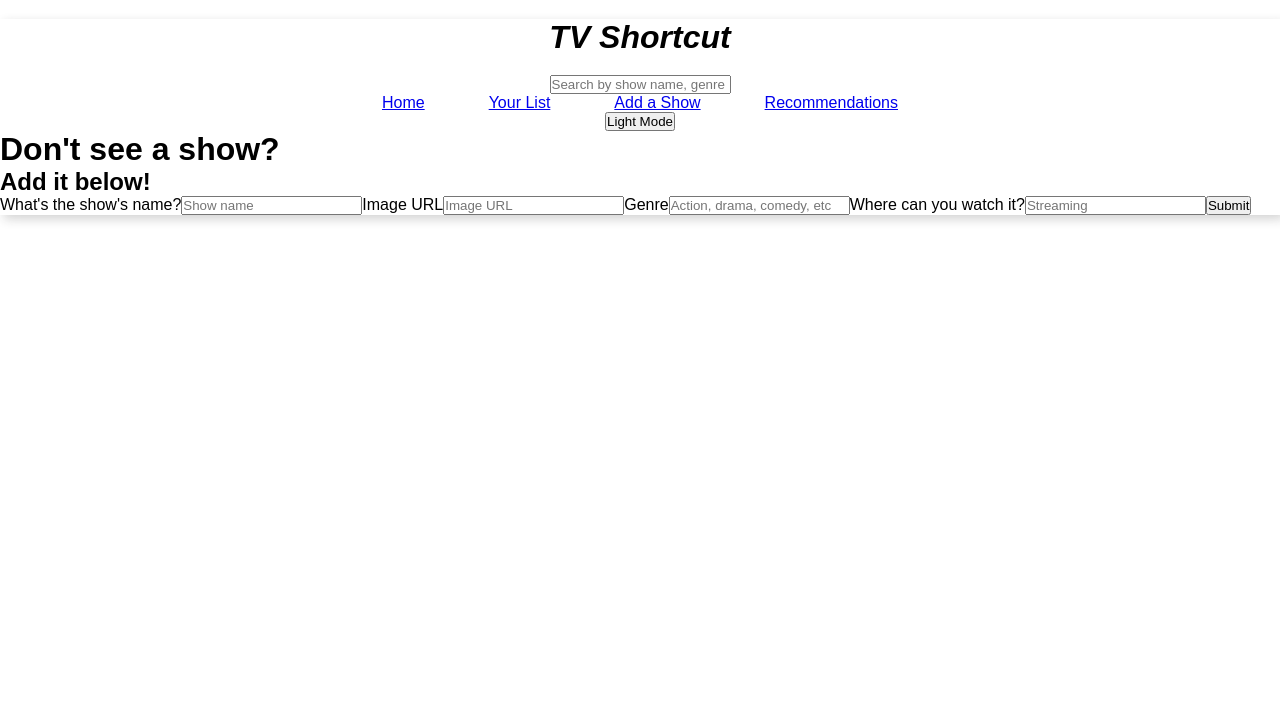
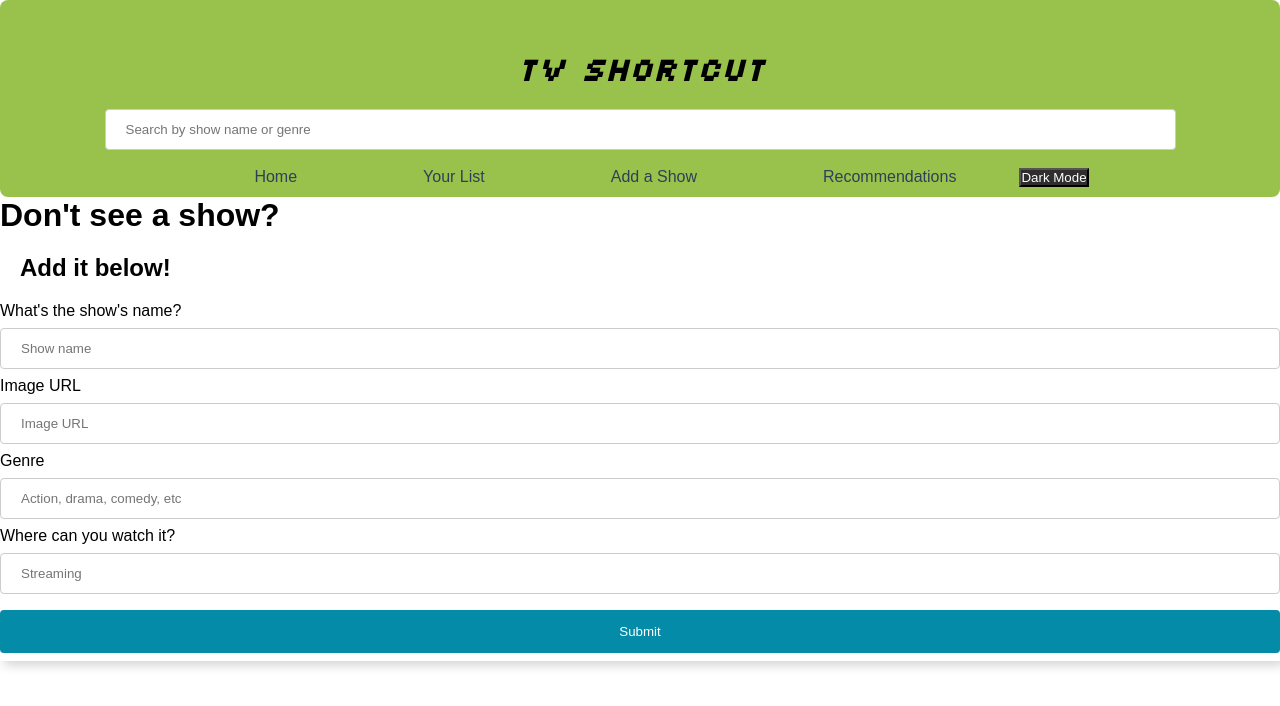
Before and after one commit to nicogarbaccio/tv-shortcut, a React (Create React App) app: page /AddShow in a window 1280 px wide. Shown: the top 706 px of the page. Built offline with nearby package versions, Linux system fonts and the light colour scheme; data requests are answered from the project's data file.

Commit message:
CSS changes

```diff
--- a/db.json
+++ b/db.json
@@ -8,7 +8,7 @@
       "streaming": "Hulu",
       "image": "https://static.tvmaze.com/uploads/images/medium_portrait/420/1050547.jpg",
       "reviews": [],
-      "likes": 26,
+      "likes": 27,
       "inList": false
     },
     {
@@ -19,7 +19,7 @@
       "streaming": "Netflix",
       "image": "https://static.tvmaze.com/uploads/images/medium_portrait/399/998743.jpg",
       "reviews": [],
-      "likes": 11,
+      "likes": 12,
       "inList": false
     },
     {
@@ -30,7 +30,7 @@
       "streaming": "HBO Max",
       "image": "https://static.tvmaze.com/uploads/images/medium_portrait/423/1058597.jpg",
       "reviews": [],
-      "likes": 0,
+      "likes": 1,
       "inList": false
     },
     {
@@ -52,7 +52,7 @@
       "streaming": "Hulu",
       "image": "https://static.tvmaze.com/uploads/images/medium_portrait/422/1055237.jpg",
       "reviews": [],
-      "likes": 13,
+      "likes": 15,
       "inList": false
     },
     {
@@ -74,8 +74,8 @@
       "streaming": "Netflix",
       "image": "https://static.tvmaze.com/uploads/images/medium_portrait/424/1061900.jpg",
       "reviews": [],
-      "likes": 0,
-      "inList": false
+      "likes": 1,
+      "inList": true
     },
     {
       "id": "8",
@@ -118,7 +118,7 @@
       "streaming": "Disney Plus",
       "image": "https://static.tvmaze.com/uploads/images/medium_portrait/417/1044382.jpg",
       "reviews": [],
-      "likes": 0,
+      "likes": 6,
       "inList": false
     },
     {
@@ -129,7 +129,7 @@
       "streaming": "Hulu",
       "image": "https://static.tvmaze.com/uploads/images/medium_portrait/422/1055313.jpg",
       "reviews": [],
-      "likes": 11,
+      "likes": 13,
       "inList": false
     },
     {
@@ -140,7 +140,7 @@
       "streaming": "Netflix",
       "image": "https://static.tvmaze.com/uploads/images/medium_portrait/355/887905.jpg",
       "reviews": [],
-      "likes": 0,
+      "likes": 6,
       "inList": false
     },
     {
@@ -151,7 +151,7 @@
       "streaming": "Bravo",
       "image": "https://static.tvmaze.com/uploads/images/medium_portrait/398/995671.jpg",
       "reviews": [],
-      "likes": 0,
+      "likes": 5,
       "inList": false
     },
     {
@@ -164,6 +164,36 @@
       "reviews": [],
       "likes": 5,
       "inList": false
+    },
+    {
+      "id": "15",
+      "title": "The Boys",
+      "genres": "Action",
+      "summary": "In a world where superheroes embrace the darker side of their massive celebrity and fame, The Boys centres on a group of vigilantes known informally as 'The Boys', who set out to take down corrupt superheroes with no more than blue collar grit and a willingness to fight dirty.",
+      "image": "https://static.tvmaze.com/uploads/images/medium_portrait/409/1024044.jpg",
+      "reviews": [],
+      "likes": 0,
+      "inList": false
+    },
+    {
+      "id": "16",
+      "title": "Love Island",
+      "genres": "Reality",
+      "summary": "U.S. version of the British show Love Island where a group of singles come to stay in a villa for a few weeks and have to couple up with one another, those who fail to find a partner to couple up with risk being dumped from the island. Islanders are on the lookout for romance, but the road to love doesn't always run smoothly. Challenges abound with new Islander arrivals and dramatic twists as friendships and relationships form. In addition to choosing their partners wisely, Islanders must also win the hearts of viewers who have the opportunity to shape events on screen and ultimately crown one lucky couple the winner, who will then have the chance to walk away with both love and the cash prize.",
+      "image": "https://static.tvmaze.com/uploads/images/medium_portrait/416/1041025.jpg",
+      "reviews": [],
+      "likes": 0,
+      "inList": false
+    },
+    {
+      "id": "17",
+      "title": "The Real Housewives of Atlanta",
+      "genres": "Reality",
+      "summary": "An up-close and personal look at life in Hotlanta, The Real Housewives of Atlanta follows five glamorous southern belles as they balance motherhood, demanding careers and a fast-paced social calendar, and shows what life is like in the most exclusive areas of Atlanta. These driven and ambitious women prove that they're not just housewives, but entrepreneurs, doting mothers and classy southern women. These ladies show the world what it takes to live large in some of the hottest zip codes in the south.",
+      "image": "https://static.tvmaze.com/uploads/images/medium_portrait/418/1045226.jpg",
+      "reviews": [],
+      "likes": 0,
+      "inList": false
     }
   ],
   "recommendations": {
--- a/public/index.html
+++ b/public/index.html
@@ -3,6 +3,10 @@
   <head>
     <meta charset="utf-8" />
     <link rel="icon" href="%PUBLIC_URL%/favicon.ico" />
+    <link
+      href="https://fonts.googleapis.com/css2?family=Silkscreen&display=swap"
+      rel="stylesheet"
+    />
     <meta name="viewport" content="width=device-width, initial-scale=1" />
     <meta name="theme-color" content="#000000" />
     <meta
--- a/src/Main.js
+++ b/src/Main.js
@@ -127,37 +127,37 @@ function Main( {shows, updateList, onUpdateLikes} ) {
         <div>
             <div>
                 <h2>What's Hot in Drama</h2>
-                <ul>
+                <ul className='container'>
                    {dramaObj}
                 </ul>
             </div>
             <div>
                 <h2>What's Hot in Comedy</h2>
-                <ul>
+                <ul className='container'>
                     {comedyObj}
                 </ul>
             </div>
             <div>
                 <h2>What's Hot in Action</h2>
-                <ul>
+                <ul className='container'>
                     {actionObj}
                 </ul>
             </div>
             <div>
                 <h2>What's Hot in Fantasy</h2>
-                <ul>
+                <ul className='container'>
                     {fantasyObj}
                 </ul>
             </div>
             <div>
                 <h2>What's Hot in Reality</h2>
-                <ul>
+                <ul className='container'>
                     {realityObj}
                 </ul>
             </div>
             <div>
                 <h2>Browse All Shows</h2>
-                <ul>
+                <ul className='browseAll'>
                     {showObj}
                 </ul>
             </div>
--- a/src/NavBar.js
+++ b/src/NavBar.js
@@ -6,14 +6,14 @@ function NavBar ( {setSearch, isDarkMode, onDarkModeClick} ) {
 
     return (
         <nav>
-            <h1>TV Shortcut</h1>
-            <SearchBar  setSearch={setSearch}/>
+            <h1 className='title'>TV Shortcut</h1>
+            <SearchBar setSearch={setSearch}/>
             <NavLink className="home" to ="/">Home</NavLink>
             <NavLink className="yourList"exact to ="/YourList">Your List</NavLink>
             <NavLink className="addShow"exact to ="/AddShow">Add a Show</NavLink>
             <NavLink className="recommendations"exact to ="/Recommendations">Recommendations</NavLink>
-            <button onClick={onDarkModeClick}>
-                {isDarkMode ? "Dark" : "Light"} Mode
+            <button className="modeButton" onClick={onDarkModeClick}>
+                {isDarkMode ? "Light" : "Dark"} Mode
             </button>
         </nav>
     )
--- a/src/SearchBar.js
+++ b/src/SearchBar.js
@@ -6,7 +6,7 @@ function SearchBar({ search, setSearch }) {
             <input
             type="text"
             id="search"
-            placeholder="Search by show name, genre"
+            placeholder="Search by show name or genre"
             value={search}
             onChange={(e) => setSearch(e.target.value)}
             />
--- a/src/Show.js
+++ b/src/Show.js
@@ -36,7 +36,7 @@ function Show( { id, title, image, about, streaming, likes, inList, updateList,
     }
 
     return (
-        <li>
+        <li className="card">
             <div>
                 <img src={image} alt={title} onClick ={()=> setShowAbout(prev =>!prev)}/>
                 {showAbout ? about : null}
@@ -47,7 +47,7 @@ function Show( { id, title, image, about, streaming, likes, inList, updateList,
                 <p>Watch it on: {streaming}</p>
             </div>
             <div>
-                <p>{likes} likes</p>
+                <p className="showDescription">{likes} likes</p>
                 <button onClick={handleLikeClick} className="likebutton">Like {"<3"}</button>
                 <button onClick={toggleList} className="listButton">
                     {list === true? "Remove from list" : "Add to list"}
--- a/src/YourList.js
+++ b/src/YourList.js
@@ -17,13 +17,14 @@ function YourList( { shows, updateList } ) {
                 inList={show.inList}
                 likes={show.likes}
                 updateList={updateList}
+
             />
         )
     })
     return (
         <div>
             <h1>Your List</h1>
-            <ul>
+            <ul className='container'>
                 {listObj}
             </ul>
         </div>
--- a/src/index.css
+++ b/src/index.css
@@ -20,37 +20,37 @@ body {
   transition: all 0.3s;
 }
 
+.title {
+  font-family: 'Silkscreen', cursive;
+}
+
 nav {
   text-align: center;
-  margin-left: 25%;
-  margin-right: 25%;
+  background-color: #99C24D;
   border-radius: 8px;
+  padding: 10px;
 }
 
-nav a{
+nav a {
   margin-left: 5%;
   margin-right:5%;
   margin-top: 5%;
   margin-bottom: 5%;
-  font-style:inherit
+  font-style: inherit;
 }
 
-nav h1{
+nav h1 {
   margin-top: 3%;
-  margin-bottom: 3%;
+  margin-bottom: 1%;
   font-style: italic;
-  font-size:200%
-}
-
-.search {
-
+  font-size: 200%
 }
 
 .listButton {
   font-family: Georgia, "Times New Roman", Times, serif;
-  font-size: small;
+  font-size: 12px;
   font-weight: bold;
-  background-color: red;
+  background-color: #F18F01;
   color: black;
   border-color: white;
   width: 100px;
@@ -65,15 +65,102 @@ nav h1{
 
 .likebutton {
   font-family: Georgia, "Times New Roman", Times, serif;
-  font-size: small;
+  font-size: 12px;
   font-weight: bold;
-  background-color: red;
+  background-color: #048BA8;
   color: black;
   border-color: white;
   width: 100px;
-  padding: 20px;
+  padding: 15px;
   margin-top: 10px;
   margin-bottom: 10px;
+  margin-left: 20px;
   border-radius: 10px;
   text-align: center;
 }
+
+ul {
+  list-style: none;
+}
+
+.container {
+  display: flex;
+  justify-content: space-around;
+  flex-wrap: wrap;
+}
+
+.browseAll {
+  display: flex;
+  justify-content: space-around;
+  flex-wrap: wrap;
+}
+
+input[type=text], select {
+  width: 100%;
+  padding: 12px 20px;
+  margin: 8px 0;
+  display: inline-block;
+  border: 1px solid #ccc;
+  border-radius: 4px;
+  box-sizing: border-box;
+}
+
+button[type=submit] {
+  width: 100%;
+  background-color: #048BA8;
+  color: white;
+  padding: 14px 20px;
+  margin: 8px 0;
+  border: none;
+  border-radius: 4px;
+  cursor: pointer;
+}
+
+input[type=submit]:hover {
+  background-color: red;
+}
+
+.card {
+  box-shadow: 0 4px 8px 0 rgba(0,0,0,0.2);
+  transition: 0.3s;
+  border-radius: 5px;
+  max-width: 250px;
+}
+
+.card:hover {
+  box-shadow: 0 8px 16px 0 rgba(0,0,0,0.2);
+}
+
+img {
+  width: 250px;
+  border-radius: 5px 5px 0 0;
+}
+
+.showDescription {
+  max-width: 250px;
+}
+
+.modeButton {
+  background-color: #2F2D2E;
+  color: #fff;
+}
+
+a {
+  color: #2E4057;
+  text-decoration: none;
+}
+
+a:visited {
+  color: #2E4057;
+}
+
+.search {
+  width: 85%;
+  margin-left:auto;
+  margin-right: auto;
+  margin-bottom: 10px;
+}
+
+h2 {
+  padding: 20px;
+}
```
